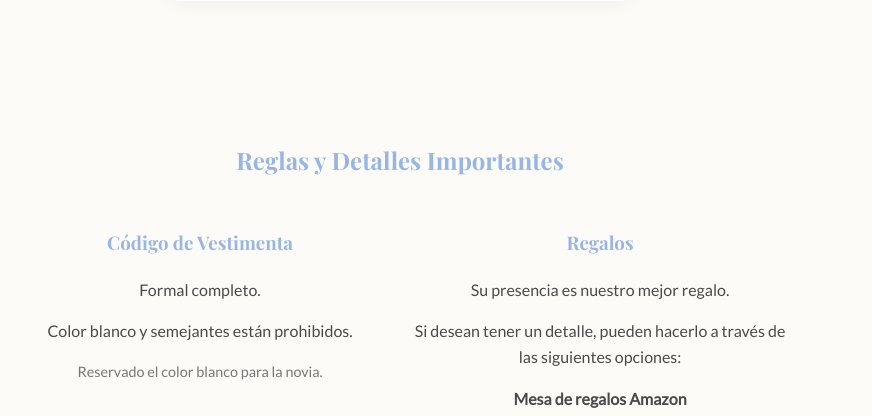
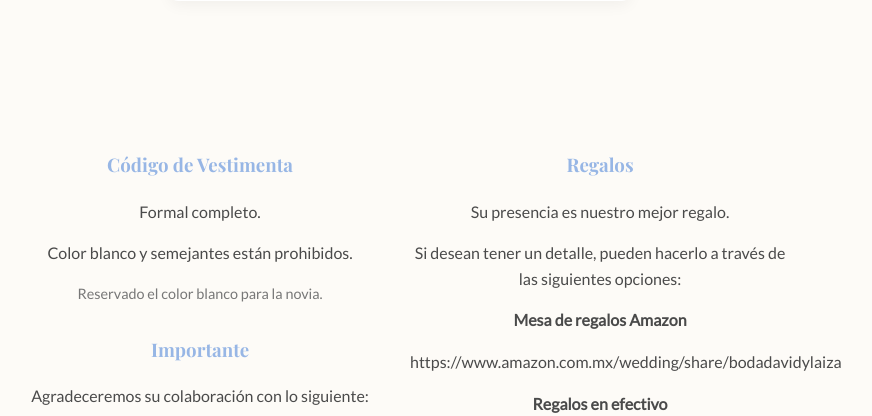
Before and after one commit to laizaydavidboda/invitacion-boda-flask, a Flask app: page / in a window 1280 px wide. Shown: the part 1803-2219 px from the top of the page, without its empty margins (240-1112 px from the left). Run offline with Flask 3, Linux system fonts and the light colour scheme; some web fonts are replaced.

Commit message:
Update index.html

```diff
--- a/templates/index.html
+++ b/templates/index.html
@@ -240,7 +240,6 @@
 
     <!-- SECCIÓN 4: REGLAS Y REGALOS (No niños, No teléfono, Mesa de Regalos) -->
     <div class="container">
-        <h2>Reglas y Detalles Importantes</h2>
 
         <div style="display: flex; justify-content: space-around; flex-wrap: wrap;">
 
```
